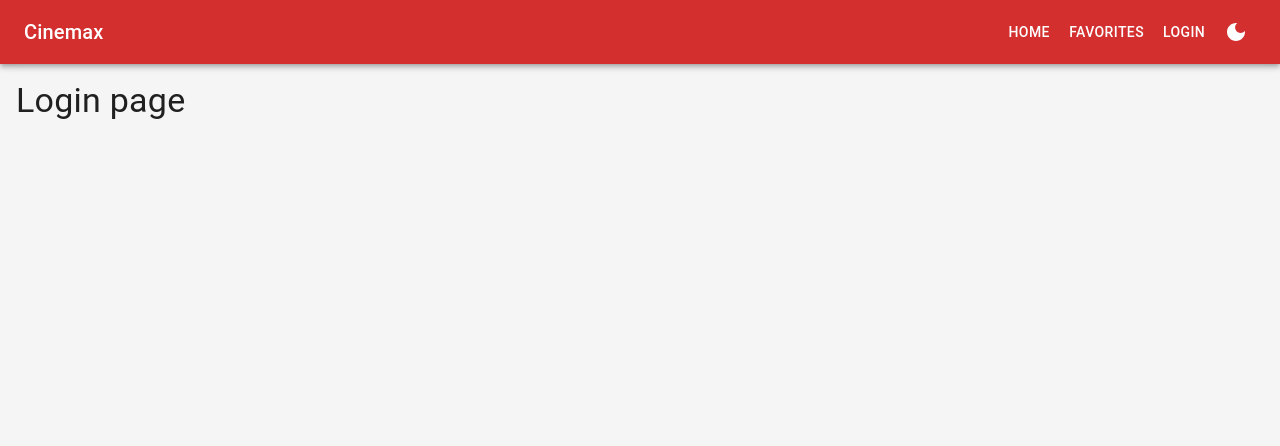
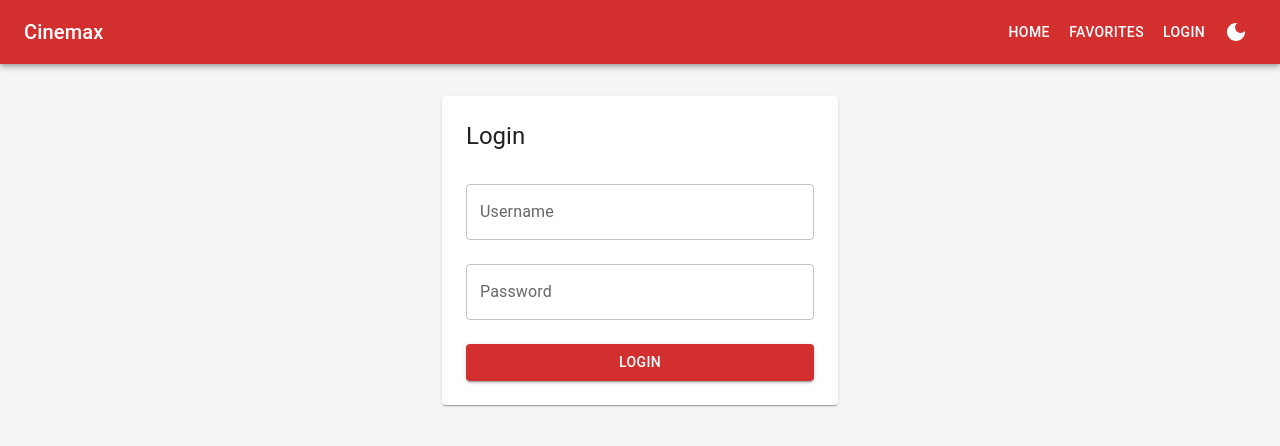
Before and after one commit to RizAhd/cinemax-movieexplorer-app, a React (Create React App) app: page /login in a window 1280 px wide. Shown: the top 446 px of the page. Built offline with nearby package versions, Linux system fonts and the light colour scheme.

Commit message:
add login form

```diff
--- a/src/pages/Login.js
+++ b/src/pages/Login.js
@@ -1,11 +1,50 @@
+import { useState } from 'react';
+import Container from '@mui/material/Container';
+import Paper from '@mui/material/Paper';
 import Typography from '@mui/material/Typography';
+import TextField from '@mui/material/TextField';
+import Button from '@mui/material/Button';
 
-// Placeholder for now, the login form comes in Part 9
+// Login form UI. Checking the login comes in Part 10.
 function Login() {
+  // Keep what the user types in state
+  const [username, setUsername] = useState('');
+  const [password, setPassword] = useState('');
+
+  const handleSubmit = (event) => {
+    // Stop the page from reloading when the form is sent
+    event.preventDefault();
+  };
+
   return (
-    <Typography variant="h4" sx={{ p: 2 }}>
-      Login page
-    </Typography>
+    <Container maxWidth="xs" sx={{ mt: 4 }}>
+      <Paper sx={{ p: 3 }}>
+        <Typography variant="h5" component="h1" sx={{ mb: 2 }}>
+          Login
+        </Typography>
+
+        <form onSubmit={handleSubmit}>
+          <TextField
+            label="Username"
+            fullWidth
+            margin="normal"
+            value={username}
+            onChange={(event) => setUsername(event.target.value)}
+          />
+          <TextField
+            label="Password"
+            type="password"
+            fullWidth
+            margin="normal"
+            value={password}
+            onChange={(event) => setPassword(event.target.value)}
+          />
+          <Button type="submit" variant="contained" fullWidth sx={{ mt: 2 }}>
+            Login
+          </Button>
+        </form>
+      </Paper>
+    </Container>
   );
 }
 
```
